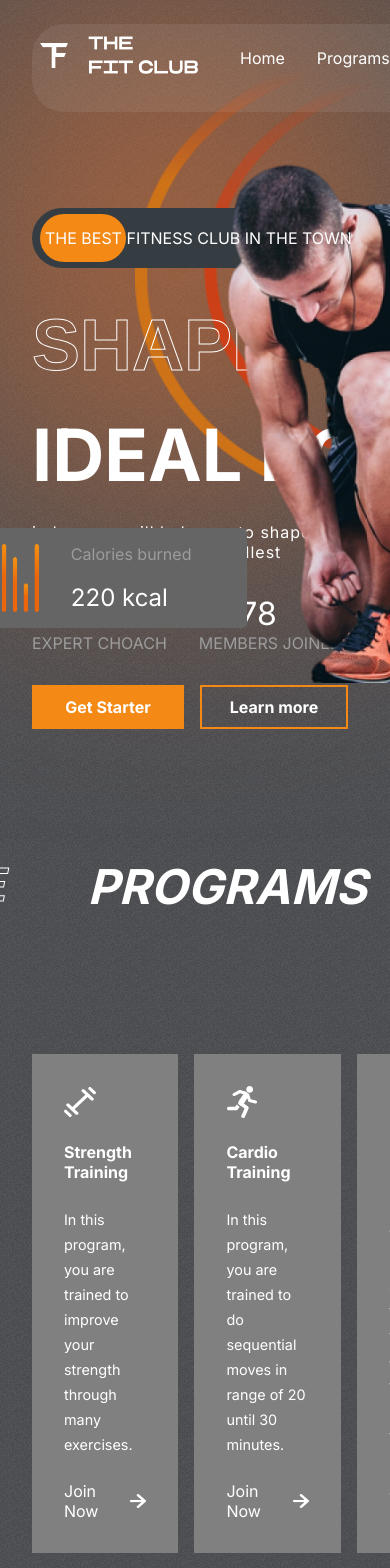
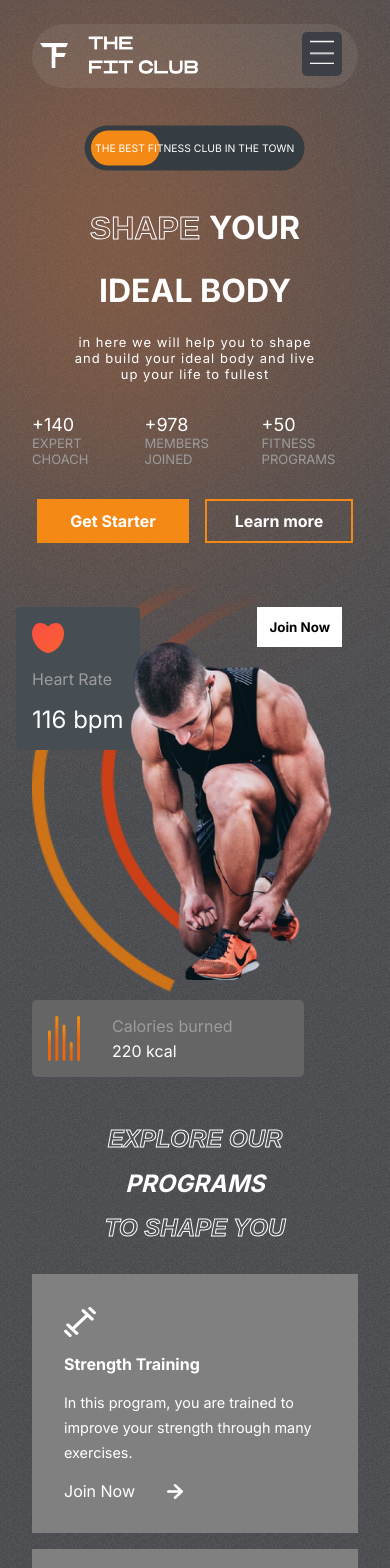
Before and after one commit to karimliaghabala/gym-fitness-app, a React (Create React App) app: page / in a window 390 px wide. Shown: the top 1568 px of the page. Built offline with nearby package versions, Linux system fonts and the light colour scheme.

Commit message:
design responsiv

```diff
--- a/src/assets/Testimonials/testimonials.css
+++ b/src/assets/Testimonials/testimonials.css
@@ -1,36 +1,42 @@
-.testimonials{
+.testimonials {
     display: flex;
     gap: 1rem;
     padding: 0 2rem;
 }
-.left-t{
+
+.left-t {
     display: flex;
     flex: 1 1;
-    gap:2rem;
+    gap: 2rem;
     flex-direction: column;
     text-transform: uppercase;
     color: white;
 }
-.left-t>:nth-child(1){
+
+.left-t>:nth-child(1) {
     color: var(--orange);
     font-weight: bold;
 }
+
 .left-t>:nth-child(2),
-.left-t>:nth-child(3){
+.left-t>:nth-child(3) {
     font-weight: bold;
     font-size: 3rem;
 }
-.left-t>:nth-child(4){
+
+.left-t>:nth-child(4) {
     text-transform: none;
-    text-align:justify;
+    text-align: justify;
     letter-spacing: 2px;
     line-height: 40px;
 }
-.right-t{
-    flex:1;
+
+.right-t {
+    flex: 1;
     position: relative;
 }
-.right-t>img{
+
+.right-t>img {
     position: absolute;
     width: 17rem;
     height: 20rem;
@@ -38,16 +44,18 @@
     right: 8rem;
     top: 2rem;
 }
-.right-t>:nth-child(1){
+
+.right-t>:nth-child(1) {
     position: absolute;
-    width:17rem ;
+    width: 17rem;
     height: 20rem;
     border: 2px solid orange;
     background-color: transparent;
     right: 9rem;
     top: 0.9rem;
 }
-.right-t>:nth-child(2){
+
+.right-t>:nth-child(2) {
     position: absolute;
     width: 17rem;
     height: 19rem;
@@ -55,14 +63,53 @@
     right: 7rem;
     background: var(--planCard);
 }
-.arrows{
+
+.arrows {
     display: flex;
-    gap:1rem;
-    position:absolute;
+    gap: 1rem;
+    position: absolute;
     bottom: 1rem;
-    left:3rem;
+    left: 3rem;
 }
-.arrows>img{
+
+.arrows>img {
     width: 1.5rem;
-    cursor:pointer;
+    cursor: pointer;
 }
+
+@media screen and (max-width:768px) {
+    .testimonials {
+        flex-direction: column;
+    }
+
+    .left-t>:nth-child(2),
+    .left-t>:nth-child(3) {
+        font-size: x-large;
+    }
+
+    .right-t {
+        display: flex;
+        flex-direction: column;
+        align-items: center;
+        justify-content: center;
+        gap: 2rem;
+    }
+
+    .right-t>div {
+        position: relative;
+        display: none;
+    }
+
+    .right-t>img {
+        top: 0;
+        right: 0;
+        position: relative;
+        align-self: center;
+    }
+
+    .right-t>:last-child {
+        display: block;
+        bottom: 0;
+        left: 0;
+    }
+}
--- a/src/components/Header/header.css
+++ b/src/components/Header/header.css
@@ -21,3 +21,16 @@
     color: var(--orange);
     cursor: pointer;
 }
+@media screen and (max-width:768px) {
+    .header>:nth-child(2){
+        position: fixed;
+        right: 3rem;
+        z-index: 99;
+    }
+    .header-menu{
+        flex-direction: column;
+        background-color: var(--appColor);
+        padding: 2rem;
+        opacity: 0.8;
+    }
+}
--- a/src/components/Header/header.jsx
+++ b/src/components/Header/header.jsx
@@ -1,22 +1,31 @@
-import React from 'react'
-import './header.css'
-import Logo from '../../assets/logo.png'
+import React,{useState} from 'react';
+import './header.css';
+import Logo from '../../assets/logo.png';
+import Bars from '../../assets/bars.png';
 
-const header = () => {
+const Header = () => {
+  const mobile = window.innerWidth<=768 ? true: false;
+  const [menuOpened, setMenuOpened] = useState(false)
   return (
-    <div>
+    <>
       <div className='header'>
+
         <img src={Logo} alt="logo" className='logo' />
+        {(menuOpened === false && mobile ===true )?(
+        <div style={{backgroundColor:"var(--appColor",padding:"0.5rem",borderRadius:"5px"}} onClick={()=>setMenuOpened(true)}>
+          <img src={Bars} alt="" style={{width:"1.5rem", height:"1.5rem"}}/>
+        </div>
+        ): (
         <ul className='header-menu'>
-          <li>Home</li>
-          <li>Programs</li>
-          <li>Why us</li>
-          <li>Plans</li>
-          <li>Testimonials</li>
-        </ul>
+          <li onClickk={()=> setMenuOpened(false)}>Home</li>
+          <li onClickk={()=> setMenuOpened(false)}>Programs</li>
+          <li onClickk={()=> setMenuOpened(false)}>Why us</li>
+          <li onClickk={()=> setMenuOpened(false)}>Plans</li>
+          <li onClickk={()=> setMenuOpened(false)}>Testimonials</li>
+        </ul>)}
       </div>
-    </div>
+    </>
   )
 }
 
-export default header
+export default Header
--- a/src/components/Hero/hero.css
+++ b/src/components/Hero/hero.css
@@ -189,3 +189,71 @@
     height: 30rem;
     left: 0;
 }
+
+@media screen and (max-width:768px){
+    .hero{
+        flex-direction: column;
+    }
+    .hero-blur{
+        width: 14rem;
+    }
+    .the-best-ad{
+        margin-top:0;
+        font-size: small;
+        align-self: center;
+        transform: scale(0.8);
+    }
+    .hero-text{
+        font-size: xx-large;
+        align-items: center;
+        justify-content: center;
+    }
+    .hero-text>div:nth-of-type(3){
+        font-size: small;
+        font-weight: 200;
+        letter-spacing: 1px;
+        text-align: center;
+    }
+    .hero-buttons{
+        justify-content: center;
+    }
+    .figures>div>span:nth-of-type(1){
+        font-size: large;
+    }
+    .figures>div>span:nth-of-type(2){
+        font-size: small;
+    }
+    .right-h{
+        position: relative;
+        background:none;
+    }
+    .heart-rate{
+        left: 1rem;
+        top:2rem;
+    }
+    .calories{
+        position: relative;
+        top: 5rem;
+        left: 2rem;
+    }
+    .calories>img{
+        width: 2rem;
+    }
+    .calories>div>:nth-child(2){
+        color: white;
+        font-size: 1rem;
+    }
+    .hero-image{
+        position: relative;
+        width: 15rem;
+        left: 7rem;
+        top: 4rem;
+        align-self: center;
+    }
+    .hero-image-back{
+        width: 15rem;
+        left: 2rem;
+        top: 0rem;
+    }
+
+}
--- a/src/components/Hero/hero.jsx
+++ b/src/components/Hero/hero.jsx
@@ -9,6 +9,7 @@
 
 const Hero = () => {
     const transition = { type: 'spring', duration: 3 }
+    const mobile = window.innerWidth<=768 ? true: false;
     return (
         <div className='hero'>
             <div className="blur hero-blur">
@@ -19,7 +20,7 @@
                 {/* the best ad  */}
                 <div className='the-best-ad'>
                     <motion.div
-                        initial={{ left: '238px' }}
+                        initial={{ left: mobile? '165px': '238px' }}
                         whileInView={{ left: '8px' }}
                         transition={{ ...transition, type: 'tween' }}
                     ></motion.div>
--- a/src/components/Join/join.css
+++ b/src/components/Join/join.css
@@ -45,3 +45,16 @@
     background-color: var(--orange);
     color: white;
 }
+@media screen and (max-width:768px) {
+    .join{
+        flex-direction: column;
+        gap: 1rem;
+    }
+    .left-j{
+        font-size: x-large;
+        flex-direction: column;
+    }
+    .right-j{
+        padding: 2rem;
+    }
+}
--- a/src/components/Plans/plans.css
+++ b/src/components/Plans/plans.css
@@ -75,3 +75,11 @@
 .plans>:nth-child(2)>button{
     color: orange;
 }
+@media screen and (max-width:768px){
+    .plan{
+        flex-direction: column;
+    }
+    .plans>:nth-child(2){
+        transform: none;
+    }
+}
--- a/src/components/Programs/programs.css
+++ b/src/components/Programs/programs.css
@@ -50,3 +50,16 @@
     background: var(--planCard);
     cursor: pointer;
 }
+@media screen and (max-width:768px){
+    .programs-header{
+        flex-direction: column;
+        gap: 1rem;
+        font-size: x-large;
+        align-items: center;
+        justify-content: center;
+        margin-top: 2rem;
+    }
+    .program-catagories{
+        flex-direction: column;
+    }
+}
--- a/src/components/Reasons/reasons.css
+++ b/src/components/Reasons/reasons.css
@@ -58,24 +58,59 @@
     color: white;
     font-size: 3rem;
 }
-.details-r{
+
+.details-r {
     display: flex;
     flex-direction: column;
-    gap:1rem;
+    gap: 1rem;
 }
-.details-r>div{
+
+.details-r>div {
     display: flex;
     font-size: 1rem;
     gap: 1rem;
 }
-.details-r>div>img{
+
+.details-r>div>img {
     width: 2rem;
     height: 2rem;
 }
-.partners{
+
+.partners {
     display: flex;
     gap: 1rem;
 }
-.partners>img{
+
+.partners>img {
     width: 2.5rem;
 }
+
+@media screen and (max-width:768px) {
+    .reasons {
+        flex-direction: column;
+    }
+
+    .left-r {
+        grid-auto-rows: auto;
+        overflow: hidden;
+    }
+
+    .left-r>:nth-child(1) {
+        width: 7rem;
+        height: 17rem;
+    }
+
+    .left-r>:nth-child(2) {
+        width: 15rem;
+        height: 10rem;
+    }
+
+    .left-r>:nth-child(3) {
+        width: 7rem;
+    }
+
+    .left-r>:nth-child(4) {
+        width: 7rem;
+        height: 6rem;
+    }
+}
```
